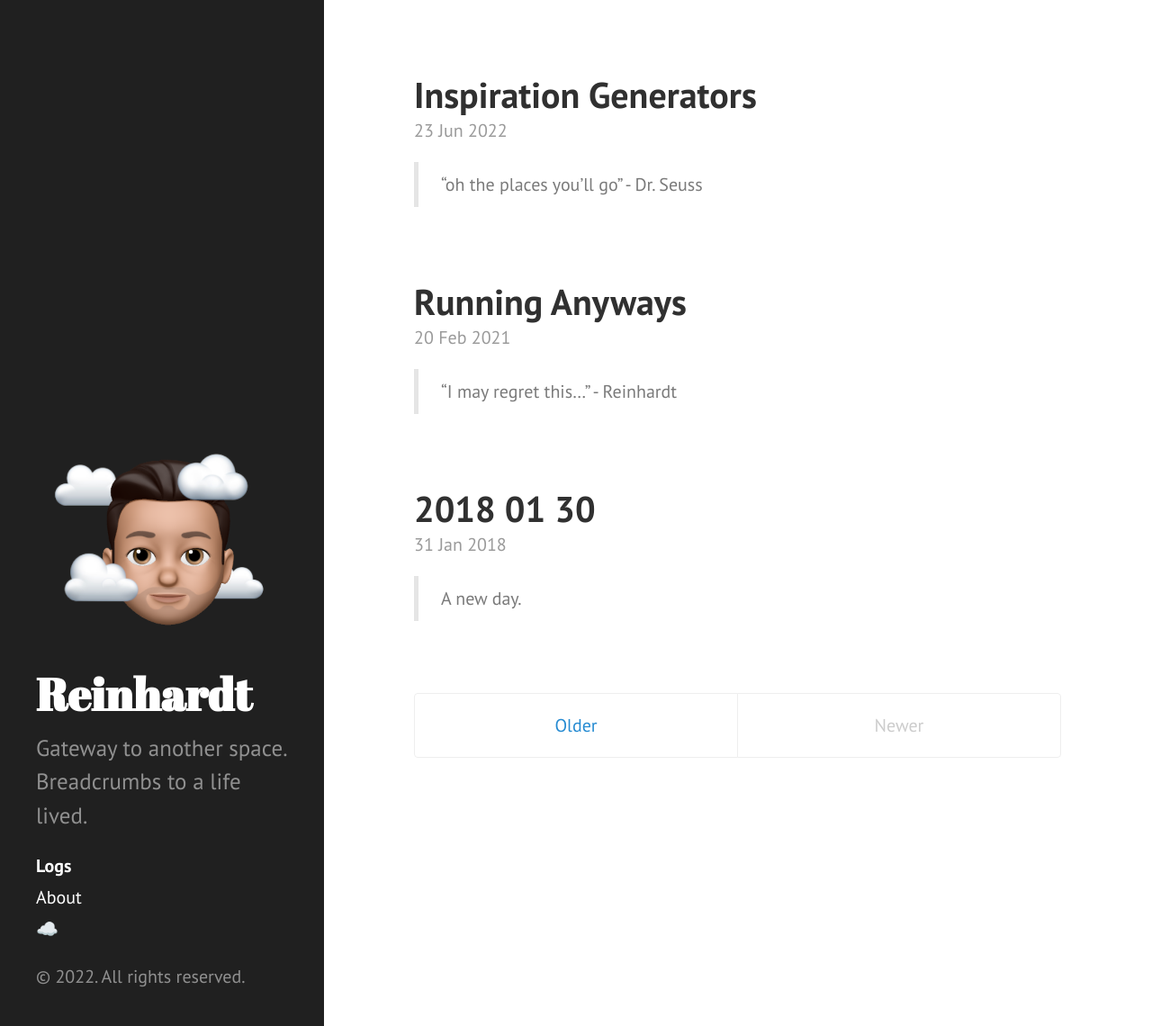
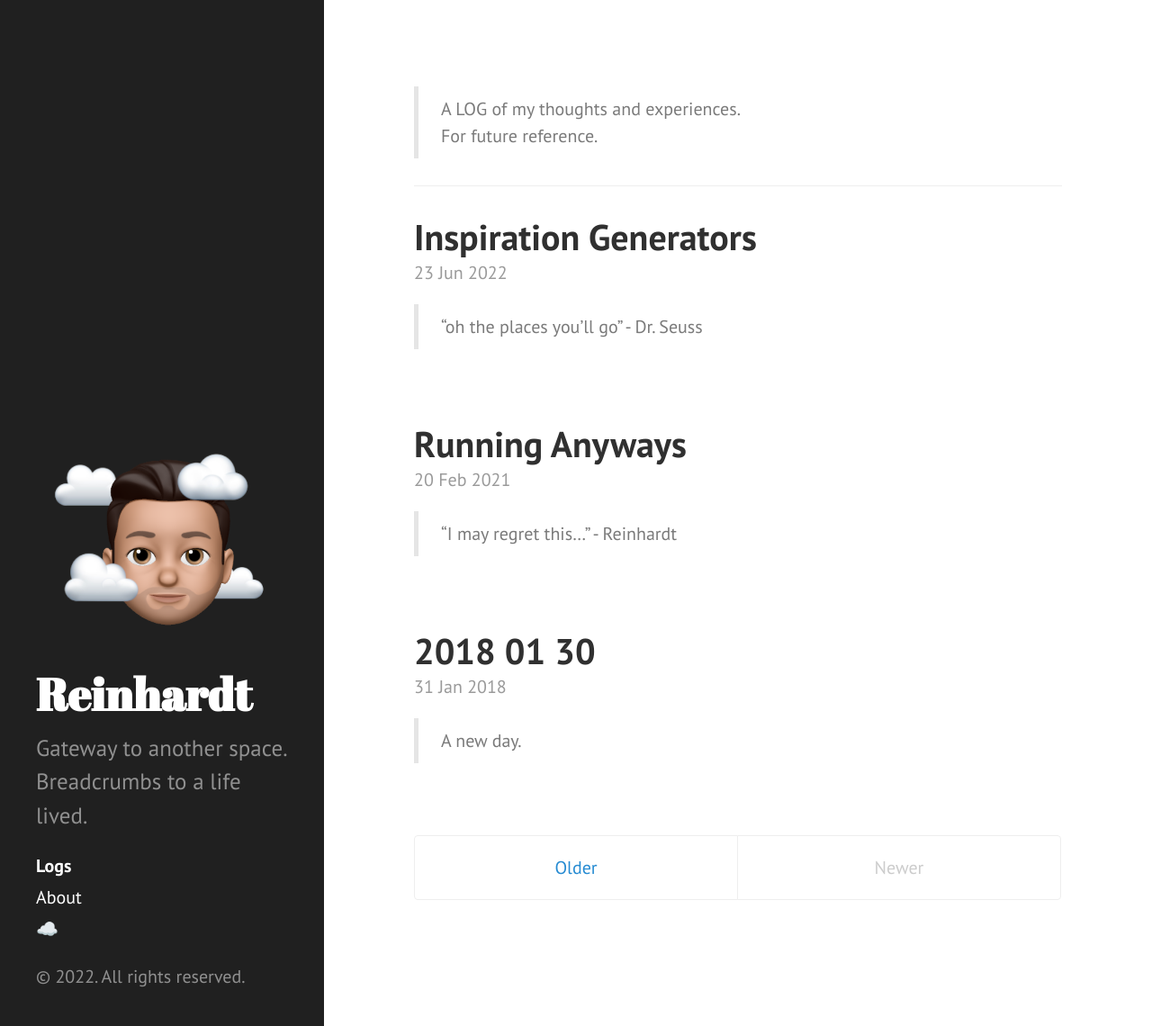
Before and after one commit to reinhardt021/reinhardt021.github.io, a Jekyll site: the page built from logs/index.html, in a window 1280 px wide and 1140 px high. Shown: the whole window at 90% size. Built offline with Jekyll 4.4.1, drawn with Linux system fonts in a browser that asks for light colours; the list of posts is cut into pages by our own code.

Commit message:
changed the log index page to make the whole thing a link for the post and added a blurb

```diff
--- a/logs/index.html
+++ b/logs/index.html
@@ -3,27 +3,25 @@
 title: Logs
 ---
 
-<!--<h1>AMOR FATI</h1>-->
-<!--<blockquote>-->
-    <!--Love of Fate.-->
-    <!--A summary of what life has brought me and more importantly my thoughts about it.-->
-    <!--Hint: it isn't always sunny.-->
-<!--</blockquote>-->
-<!--<hr/>-->
+<blockquote>
+    A LOG of my thoughts and experiences.<br/>
+    For future reference.
+</blockquote>
+<hr/>
 
 <div class="posts">
   {% for post in paginator.posts %}
+  <a href="{{ post.url }}">
       <div class="post">
         <h1 class="post-title">
-      <a href="{{ post.url }}">
             {{ post.title }}
-      </a>
         </h1>
 
         <span class="post-date">{{ post.date | date_to_string }}</span>
 
         {{ post.excerpt }}
       </div>
+  </a>
   {% endfor %}
 </div>
 
```
Lines whose indentation alone changed are shown as unchanged.
